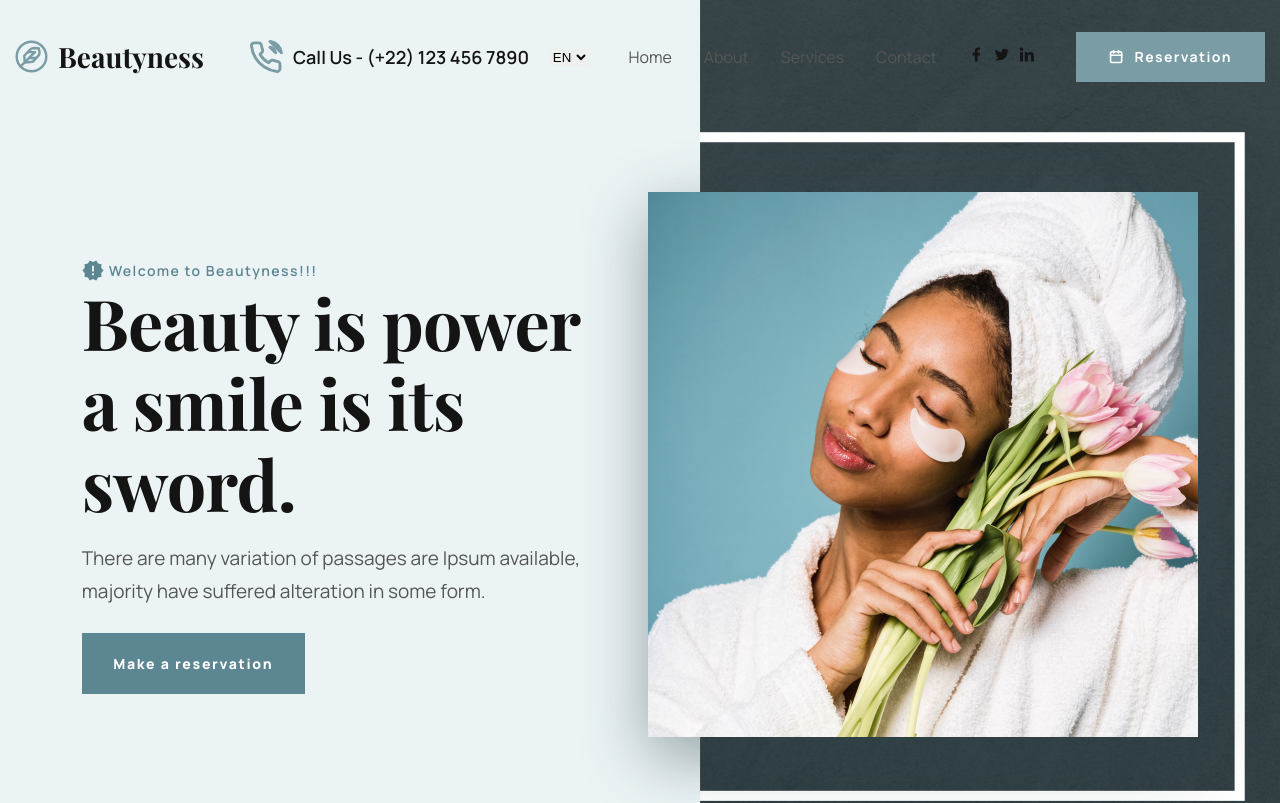
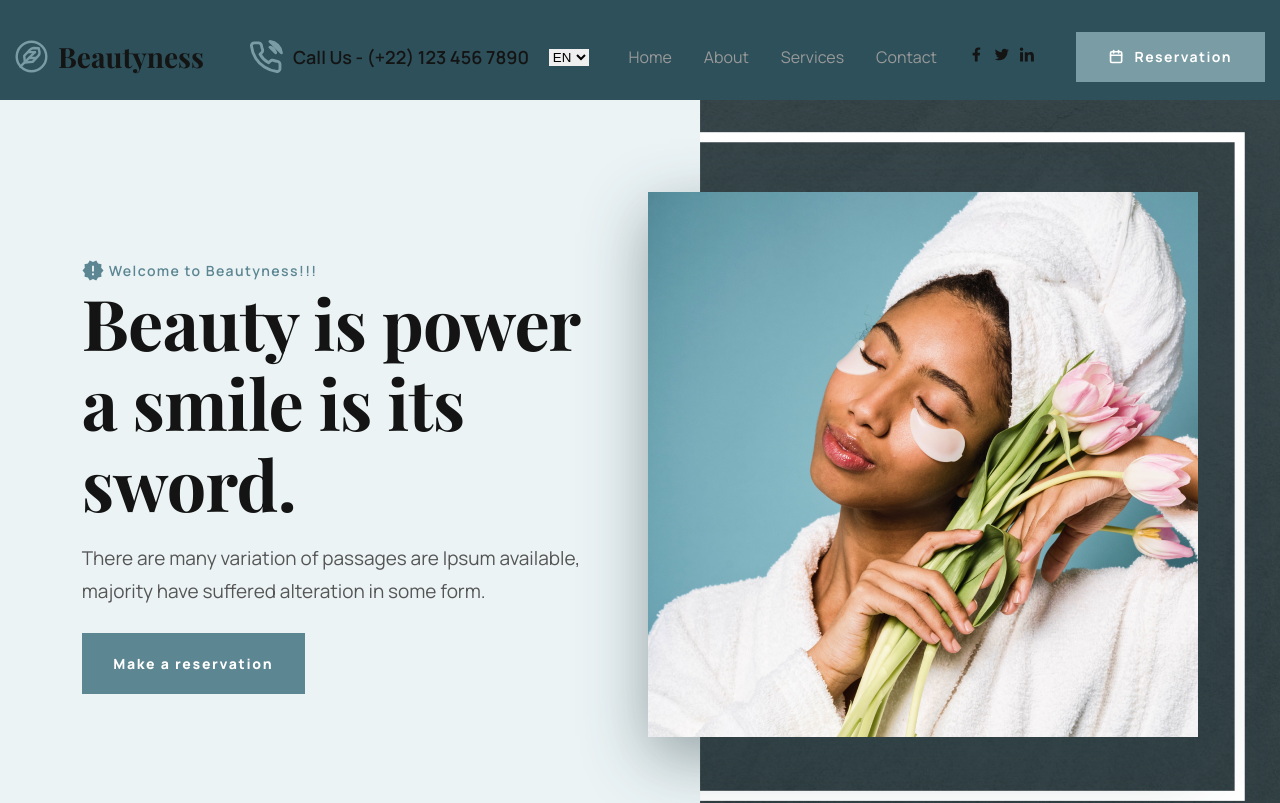
Before and after one commit to Web-Mastermind/beautyness, a Next.js app: page /en in a window 1280 px wide. Shown: the top 803 px of the page. Built offline with nearby package versions, Linux system fonts and the light colour scheme.

Commit message:
320px responsive

```diff
--- a/src/Components/Header/style.module.css
+++ b/src/Components/Header/style.module.css
@@ -8,6 +8,7 @@
   width: 100%;
   height: 100px;
   z-index: 5;
+  background-color: #2d505a;
 }
 
 .headerItems {
@@ -42,7 +43,7 @@
 
 .navLinks {
   font: 1em/125% "Manrope-Regular", sans-serif;
-  color: var(--Color-Gray, #555);
+  color: #999
 }
 
 .navItems:not(:last-child) {
@@ -66,6 +67,10 @@
 }
 
 @media (max-width:320px) {
+  .headerContainer {
+    height: 10%;
+  }
+
   .headerItems {
     padding: 1rem 0;
   }
@@ -84,8 +89,8 @@
 
   .siteLogoImage,
   .sitePhoneImage {
-    width: 15px;
-    height: 15px;
+    width: 12px;
+    height: 12px;
   }
 
   .reservContainer,
```
